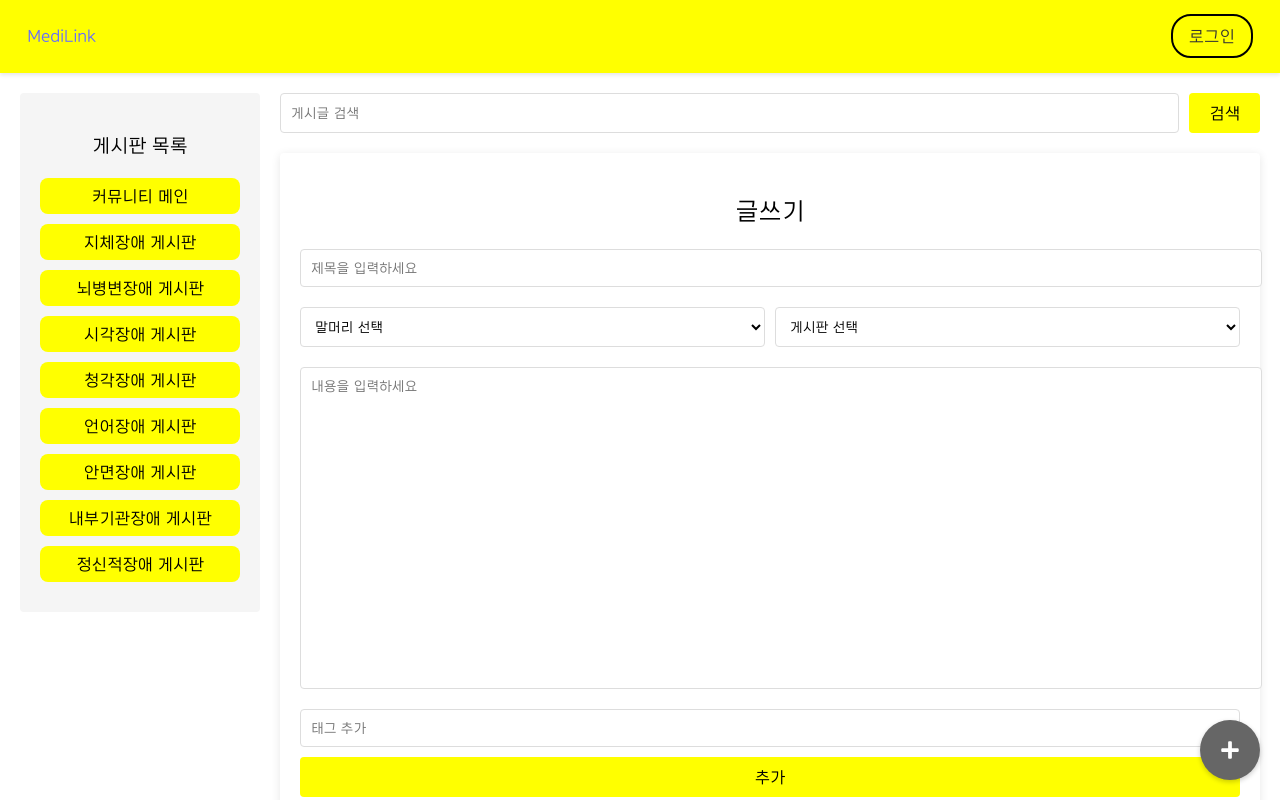
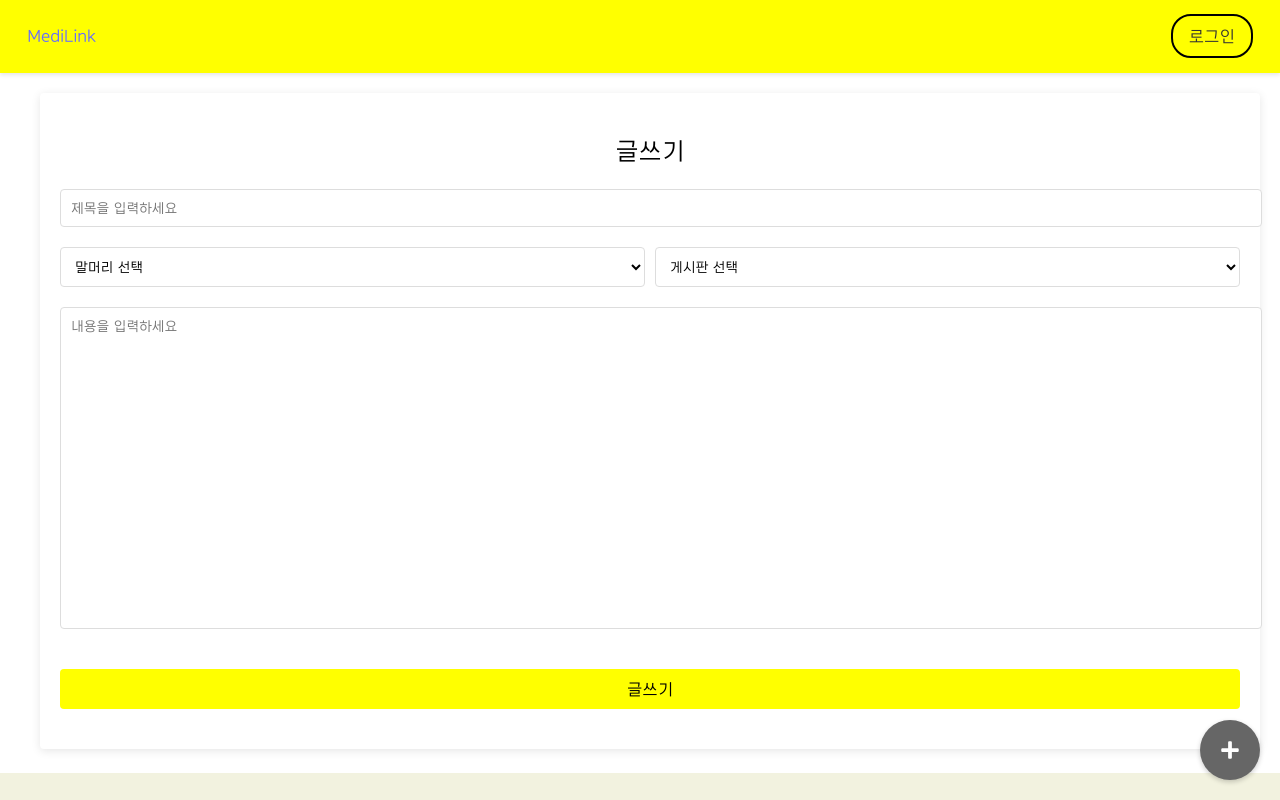
Before and after one commit to davJ-star/hanwha-ieum-seongwook, a React (Vite) app in the folder frontend/my-react-app/: page /writepost in a window 1280 px wide. Shown: the top 800 px of the page. Built offline with nearby package versions, Linux system fonts and the light colour scheme.

Commit message:
feat: Refactor WritePost component to replace subcategory with disabilityType and remove unused code
엔드포인트랑 tag등 지금 백엔드에서 안쓰는 속성들 지우고 테스트

```diff
--- a/frontend/my-react-app/src/pages/writepost.tsx
+++ b/frontend/my-react-app/src/pages/writepost.tsx
@@ -4,102 +4,21 @@ import axios from 'axios';
 import '../styles/pages/writepost.css';
 import Layout from '../components/Layout/Layout';
 
-// 게시판 버튼 인터페이스
-interface BoardButtonProps {
-  label: string;
-  path: string;
-  onClick: (path: string) => void;
-}
-
-// 게시판 버튼 컴포넌트
-const BoardButton = ({ label, path, onClick }: BoardButtonProps) => (
-  <button
-    onClick={() => onClick(path)}
-    aria-label={`${label}으로 이동`}
-    onContextMenu={(e) => {
-      e.preventDefault();
-      window.open(path, '_blank');
-    }}
-  >
-    {label}
-  </button>
-);
-
-// 게시판 목록 컴포넌트
-const BoardList = ({ navigate }: { navigate: (path: string) => void }) => {
-  const boards = [
-    { label: '커뮤니티 메인', path: '/community-main' },
-    { label: '지체장애 게시판', path: '/PDCcommu' },
-    { label: '뇌병변장애 게시판', path: '/BLDcommu' },
-    { label: '시각장애 게시판', path: '/VIcommu' },
-    { label: '청각장애 게시판', path: '/HIcommu' },
-    { label: '언어장애 게시판', path: '/SIcommu' },
-    { label: '안면장애 게시판', path: '/FDcommu' },
-    { label: '내부기관장애 게시판', path: '/IODcommu' },
-    { label: '정신적장애 게시판', path: '/MDcommu' }
-  ];
-
-  return (
-    <div className="board-list" role="navigation" aria-label="게시판 목록">
-      <h3 id="boardListTitle">게시판 목록</h3>
-      {boards.map((board) => (
-        <BoardButton
-          key={board.path}
-          label={board.label}
-          path={board.path}
-          onClick={navigate}
-        />
-      ))}
-    </div>
-  );
-};
-
-// 검색바 컴포넌트
-const SearchBar = ({ onSearch }: { onSearch: (query: string) => void }) => {
-  const [searchQuery, setSearchQuery] = useState('');
-
-  const handleSearch = (e: React.FormEvent) => {
-    e.preventDefault();
-    onSearch(searchQuery);
-  };
-
-  return (
-    <form className="search-bar" role="search" onSubmit={handleSearch}>
-      <input
-        type="text"
-        value={searchQuery}
-        onChange={(e) => setSearchQuery(e.target.value)}
-        placeholder="게시글 검색"
-        className="search-input"
-        aria-label="게시글 검색"
-        style={{ color: '#000000' }}
-      />
-      <button type="submit" className="search-button" aria-label="검색하기">
-        검색
-      </button>
-    </form>
-  );
-};
-
 // 글쓰기 폼 인터페이스
 interface WriteFormProps {
   title: string;
   content: string;
   category: string;
-  subcategory: string;
-  tags: string[];
-  newTag: string;
-  // selectedImage: File | null;
-  // imagePreview: string | null;
+  disabilityType: string;
+  // tags: string[];
+  // newTag: string;
   onTitleChange: (e: React.ChangeEvent<HTMLInputElement>) => void;
   onContentChange: (e: React.ChangeEvent<HTMLTextAreaElement>) => void;
   onCategoryChange: (e: React.ChangeEvent<HTMLSelectElement>) => void;
-  onSubcategoryChange: (e: React.ChangeEvent<HTMLSelectElement>) => void;
-  onNewTagChange: (e: React.ChangeEvent<HTMLInputElement>) => void;
-  onAddTag: () => void;
-  onDeleteTag: (tag: string) => void;
-  // onImageUpload: (e: React.ChangeEvent<HTMLInputElement>) => void;
-  // onRemoveImage: () => void;
+  onDisabilityTypeChange: (e: React.ChangeEvent<HTMLSelectElement>) => void;
+  // onNewTagChange: (e: React.ChangeEvent<HTMLInputElement>) => void;
+  // onAddTag: () => void;
+  // onDeleteTag: (tag: string) => void;
   onSubmit: () => void;
 }
 
@@ -108,20 +27,16 @@ const WriteForm = ({
   title,
   content,
   category,
-  subcategory,
-  tags,
-  newTag,
-  // selectedImage,
-  // imagePreview,
+  disabilityType,
+  // tags,
+  // newTag,
   onTitleChange,
   onContentChange,
   onCategoryChange,
-  onSubcategoryChange,
-  onNewTagChange,
-  onAddTag,
-  onDeleteTag,
-  // onImageUpload,
-  // onRemoveImage,
+  onDisabilityTypeChange,
+  // onNewTagChange,
+  // onAddTag,
+  // onDeleteTag,
   onSubmit
 }: WriteFormProps) => (
   <form className="post-form-container" role="form" aria-label="게시글 작성">
@@ -153,8 +68,8 @@ const WriteForm = ({
       </select>
 
       <select
-        value={subcategory}
-        onChange={onSubcategoryChange}
+        value={disabilityType}
+        onChange={onDisabilityTypeChange}
         className="board-select"
         aria-label="게시판 선택"
         style={{ color: '#000000' }}
@@ -181,79 +96,6 @@ const WriteForm = ({
       style={{ color: '#000000' }}
     />
 
-    <div className="additional-options" role="group" aria-label="추가 옵션">
-      {/* <div className="image-upload-section" role="group" aria-label="이미지 업로드">
-        <input
-          type="file"
-          id="image-upload"
-          accept="image/*"
-          onChange={onImageUpload}
-          style={{ display: 'none' }}
-          aria-label="이미지 파일 선택"
-        />
-        <button
-          className="image-upload-button"
-          onClick={() => document.getElementById('image-upload')?.click()}
-          type="button"
-          aria-label="이미지 업로드하기"
-        >
-          이미지 업로드
-        </button>
-        {imagePreview && (
-          <div className="image-preview-container" role="group" aria-label="이미지 미리보기">
-            <img
-              src={imagePreview}
-              alt="업로드된 이미지 미리보기"
-              className="image-preview"
-            />
-            <button
-              className="remove-image-button"
-              onClick={onRemoveImage}
-              type="button"
-              aria-label="이미지 삭제하기"
-            >
-              이미지 삭제
-            </button>
-          </div>
-        )}
-      </div> */}
-
-      <div className="tag-container" role="group" aria-label="태그 관리">
-        <input
-          type="text"
-          value={newTag}
-          onChange={onNewTagChange}
-          placeholder="태그 추가"
-          className="tag-input"
-          aria-label="새 태그 입력"
-          style={{ color: '#000000' }}
-        />
-        <button
-          className="add-tag-button"
-          onClick={onAddTag}
-          type="button"
-          aria-label="태그 추가하기"
-        >
-          추가
-        </button>
-        <div className="tag-list" role="list" aria-label="추가된 태그 목록">
-          {tags.map((tag, index) => (
-            <span key={index} className="tag-item" role="listitem">
-              #{tag}
-              <button
-                className="delete-tag-button"
-                onClick={() => onDeleteTag(tag)}
-                type="button"
-                aria-label={`${tag} 태그 삭제`}
-              >
-                ×
-              </button>
-            </span>
-          ))}
-        </div>
-      </div>
-    </div>
-
     <button
       className="submit-button"
       onClick={onSubmit}
@@ -269,62 +111,16 @@ const WritePost = () => {
   const [title, setTitle] = useState('');
   const [content, setContent] = useState('');
   const [category, setCategory] = useState('');
-  const [subcategory, setSubcategory] = useState('');
-  const [tags, setTags] = useState<string[]>([]);
-  const [newTag, setNewTag] = useState('');
-  // const [selectedImage, setSelectedImage] = useState<File | null>(null);
-  // const [imagePreview, setImagePreview] = useState<string | null>(null);
+  const [disabilityType, setDisabilityType] = useState('');
+  // const [tags, setTags] = useState<string[]>([]);
+  // const [newTag, setNewTag] = useState('');
   const [isLoading, setIsLoading] = useState(false);
   const [error, setError] = useState<string | null>(null);
 
   const navigate = useNavigate();
 
-  const handleAddTag = () => {
-    if (newTag.trim() !== '' && !tags.includes(newTag.trim())) {
-      setTags([...tags, newTag.trim()]);
-      setNewTag('');
-    }
-  };
-
-  const handleDeleteTag = (tag: string) => {
-    setTags(tags.filter((t) => t !== tag));
-  };
-
-  /* const handleImageUpload = (e: React.ChangeEvent<HTMLInputElement>) => {
-    const file = e.target.files?.[0];
-    if (file) {
-      setSelectedImage(file);
-      const previewURL = URL.createObjectURL(file);
-      setImagePreview(previewURL);
-    }
-  };
-
-  const handleRemoveImage = () => {
-    setSelectedImage(null);
-    if (imagePreview) {
-      URL.revokeObjectURL(imagePreview);
-      setImagePreview(null);
-    }
-  }; */
-
-  const handleSearch = async (query: string) => {
-    try {
-      setIsLoading(true);
-      // 검색 요청 API 호출 (테스트 전)
-      const response = await axios.get(`/*추후 경로 추가*/`);
-      console.log('검색 결과:', response.data);
-      // 검색 결과 처리 로직 추가
-    } catch (err) {
-      console.error('검색 중 오류 발생:', err);
-      setError('검색 중 오류가 발생했습니다.');
-    } finally {
-      setIsLoading(false);
-    }
-  };
-
   const handleSubmit = async () => {
     try {
-      // 유효성 검사
       if (!title.trim()) {
         alert('제목을 입력해주세요.');
         return;
@@ -337,40 +133,33 @@ const WritePost = () => {
         alert('말머리를 선택해주세요.');
         return;
       }
-      if (!subcategory) {
+      if (!disabilityType) {
         alert('게시판을 선택해주세요.');
         return;
       }
 
       setIsLoading(true);
-
-      // 이미지 업로드 관련 코드 주석 처리
-      /* let imageUrl = null;
-      if (selectedImage) {
-        const formData = new FormData();
-        formData.append('image', selectedImage);
-        // 이미지 업로드 요청 API 호출
-        const imageResponse = await axios.post('/api/upload/image', formData);
-        imageUrl = imageResponse.data.url;
-      } */
-
-      // 게시글 데이터 생성
       const postData = {
         title,
         content,
         category,
-        subcategory,
-        tags,
-        // imageUrl,
+        disabilityType,
+        // tags,
       };
 
-      // 게시글 등록 요청
-      const response = await axios.post('/api/posts', postData);
-
+      // 게시글 등록 API 호출
+      //
+      const response = await axios.post('/community/write', postData);
       alert('게시글이 성공적으로 등록되었습니다!');
-      navigate(`/post/${response.data.id}`); // 작성된 게시글로 이동동
+      navigate(`/post/${response.data.id}`);
     } catch (err) {
       console.error('게시글 등록 중 오류 발생:', err);
+      console.log(err.response);
+      console.log(err.response.data);
+      console.log(err.response.status);
+      console.log(err.response.headers);
+      console.log(err.response.config);
+      console.log(err.response.request);
       setError('게시글 등록 중 오류가 발생했습니다.');
       alert('게시글 등록에 실패했습니다. 다시 시도해주세요.');
     } finally {
@@ -381,28 +170,22 @@ const WritePost = () => {
   return (
     <Layout>
       <div className="write-post-page">
-        <BoardList navigate={navigate} />
         <main className="write-post-content" role="main">
-          <SearchBar onSearch={handleSearch} />
           {error && <div className="error-message">{error}</div>}
           <WriteForm
             title={title}
             content={content}
             category={category}
-            subcategory={subcategory}
-            tags={tags}
-            newTag={newTag}
-            // selectedImage={selectedImage}
-            // imagePreview={imagePreview}
+            disabilityType={disabilityType}
+            // tags={tags}
+            // newTag={newTag}
             onTitleChange={(e) => setTitle(e.target.value)}
             onContentChange={(e) => setContent(e.target.value)}
             onCategoryChange={(e) => setCategory(e.target.value)}
-            onSubcategoryChange={(e) => setSubcategory(e.target.value)}
-            onNewTagChange={(e) => setNewTag(e.target.value)}
-            onAddTag={handleAddTag}
-            onDeleteTag={handleDeleteTag}
-            // onImageUpload={handleImageUpload}
-            // onRemoveImage={handleRemoveImage}
+            onDisabilityTypeChange={(e) => setDisabilityType(e.target.value)}
+            // onNewTagChange={(e) => setNewTag(e.target.value)}
+            // onAddTag={handleAddTag}
+            // onDeleteTag={handleDeleteTag}
             onSubmit={handleSubmit}
           />
           {isLoading && <div className="loading-spinner">처리중...</div>}
```
